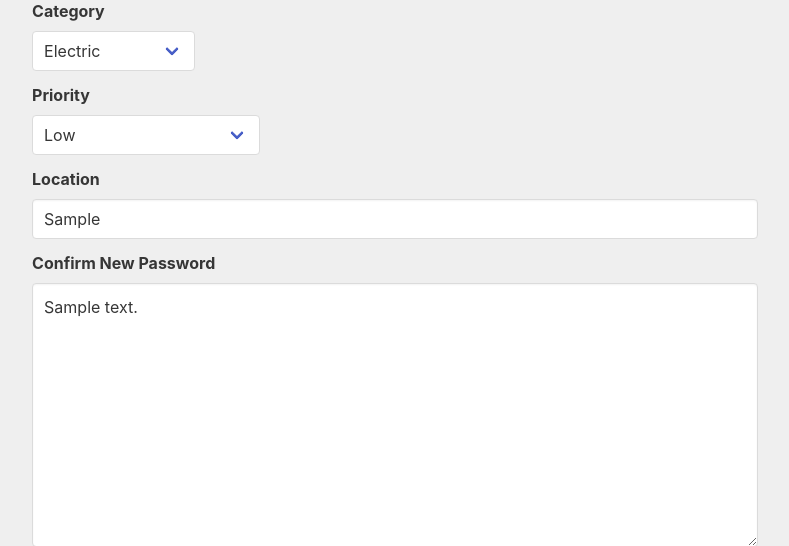
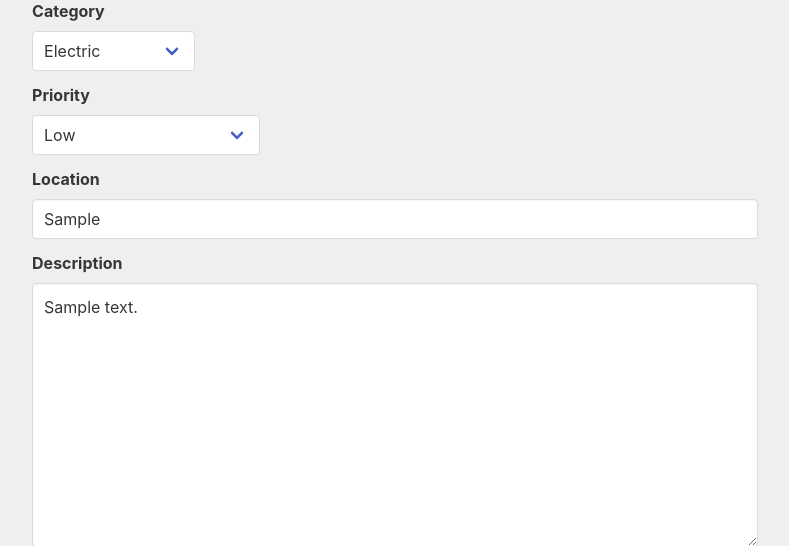
Before and after one commit to junyichung1/GitFix-Maintenance-Request, a Django app: page /tickets/1/update/ in a window 1280 px wide. Shown: the part 205-751 px from the top of the page, without its empty margins (245-1034 px from the left). Run offline with Django 3.2, Linux system fonts and the light colour scheme; a user stored in the database is signed in; tables that the repository leaves empty hold one stand-in row (values such as "Sample post"); some libraries are stand-ins or nearby versions.

Commit message:
fixed word

```diff
--- a/main_app/templates/main_app/ticket_form.html
+++ b/main_app/templates/main_app/ticket_form.html
@@ -158,7 +158,7 @@
         </div>
       </div>
       <div class="field">
-        <label for="id_description" class="label">Confirm New Password</label>
+        <label for="id_description" class="label">Description</label>
         <div class="control">
           <textarea class="textarea" name="description" id="id_description" placeholder="Description of request" rows="10">{{ ticket.description }}</textarea>
        </div>
```
